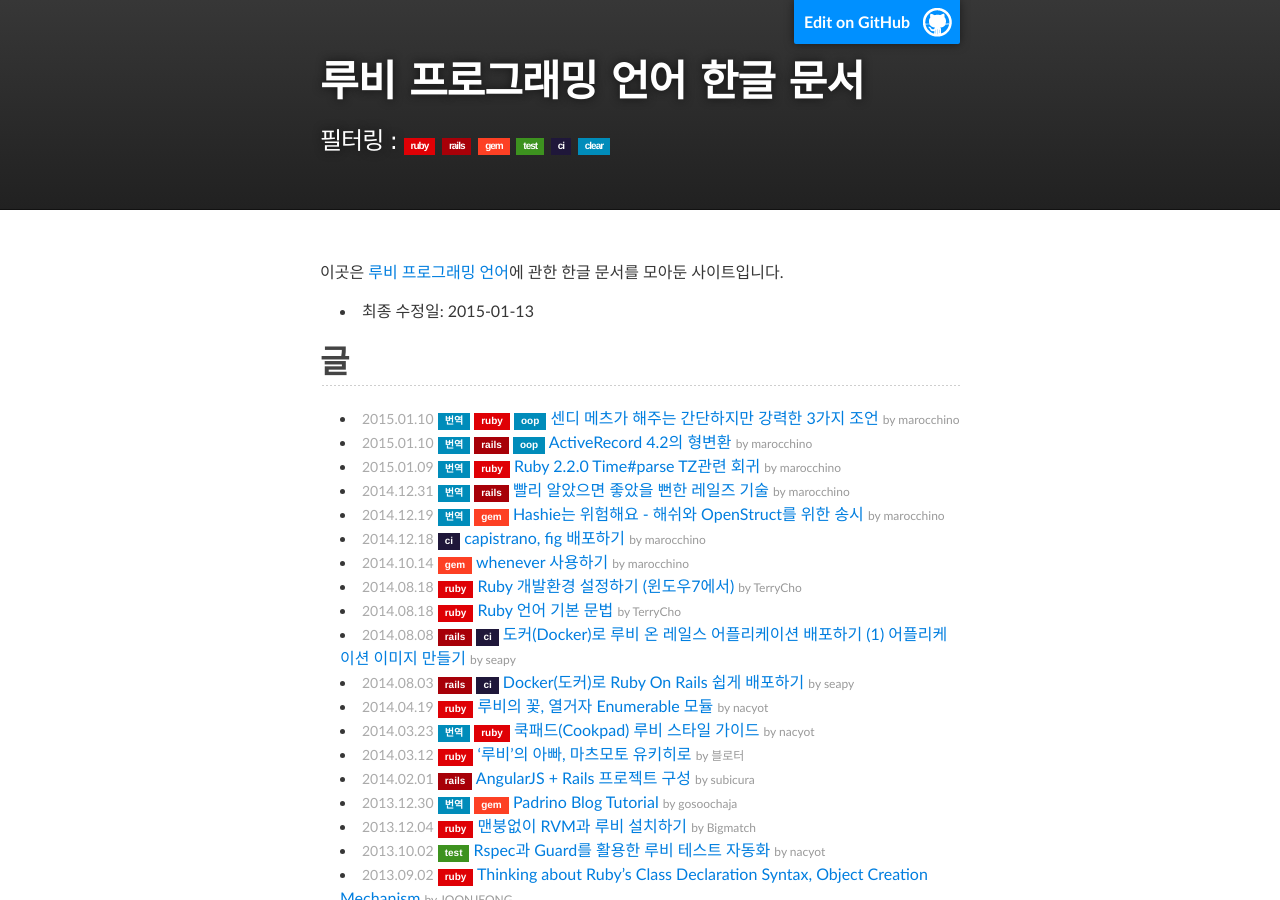
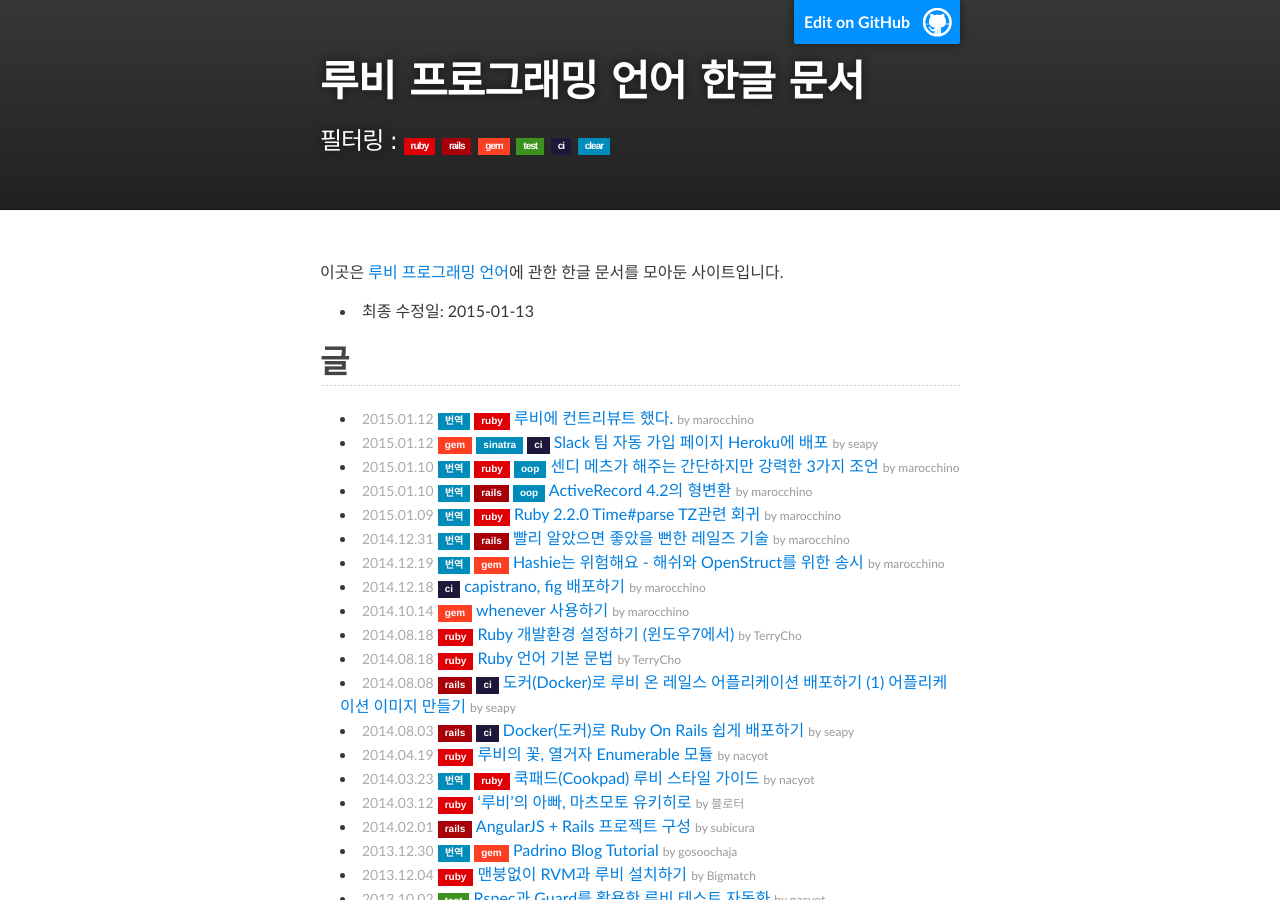
Before and after one commit to rubykr/rubykr.github.io, a Jekyll site: the page built from index.md, in a window 1280 px wide and 900 px high. Built offline with Jekyll 4.4.1, drawn with Linux system fonts in a browser that asks for light colours; comment, search, counter and statistics services are not loaded.

Commit message:
Add article

```diff
--- a/index.md
+++ b/index.md
@@ -10,6 +10,8 @@ title: 루비 프로그래밍 언어 한글 문서
 ## [글](#articles)
 {: #articles}
 
+- [루비에 컨트리뷰트 했다.](https://dayone.me/1dJRzSb){: .article data-tags="translated ruby" data-author="marocchino" data-date="2015.01.12"}
+- [Slack 팀 자동 가입 페이지 Heroku에 배포](http://seapy.com/2087){: .article data-tags="gem sinatra ci" data-author="seapy" data-date="2015.01.12"}
 - [센디 메츠가 해주는 간단하지만 강력한 3가지 조언](https://dayone.me/1dalzfv){: .article data-tags="translated ruby oop" data-author="marocchino" data-date="2015.01.10"}
 - [ActiveRecord 4.2의 형변환](https://dayone.me/1d9az2u){: .article data-tags="translated rails oop" data-author="marocchino" data-date="2015.01.10"}
 - [Ruby 2.2.0 Time#parse TZ관련 회귀](https://dayone.me/1cWNz80){: .article data-tags="translated ruby" data-author="marocchino" data-date="2015.01.09"}
```
